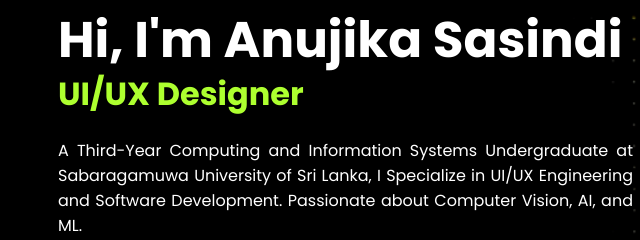
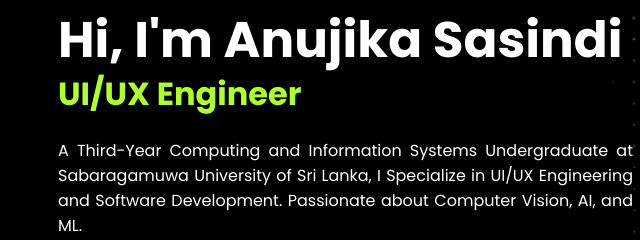
Before and after one commit to AnujikaSasindi/Portfolio, a plain HTML site: page index.html in a window 1280 px wide. Shown: the part 231-471 px from the top of the page, 70-710 px from the left. Drawn offline with nearby package versions, Linux system fonts and the light colour scheme.

Commit message:
Update index.html

```diff
--- a/index.html
+++ b/index.html
@@ -268,7 +268,7 @@
     <script>
         const titles = [
             "Software Developer",
-            "UI/UX Designer",
+            "UI/UX Engineer",
             "Business Analyst",
             "AI/ML Engineer"
         ];
```
